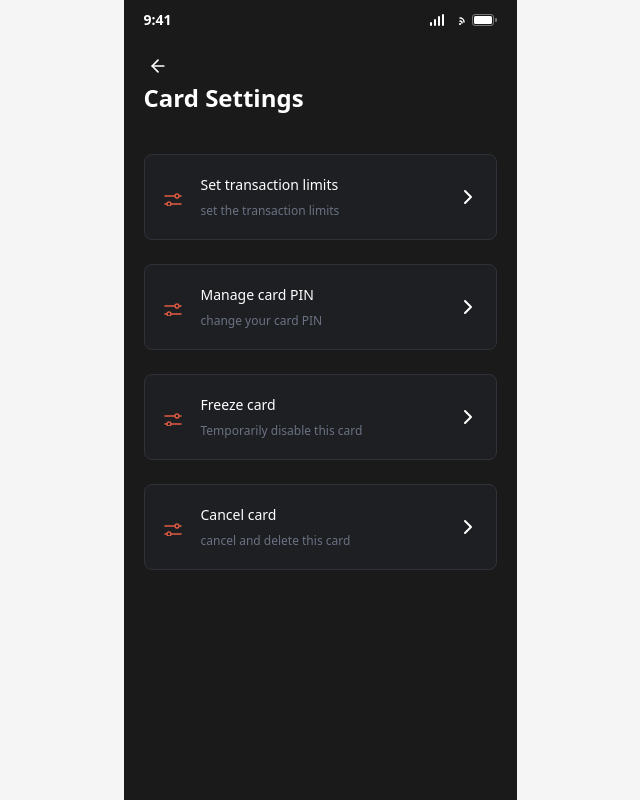
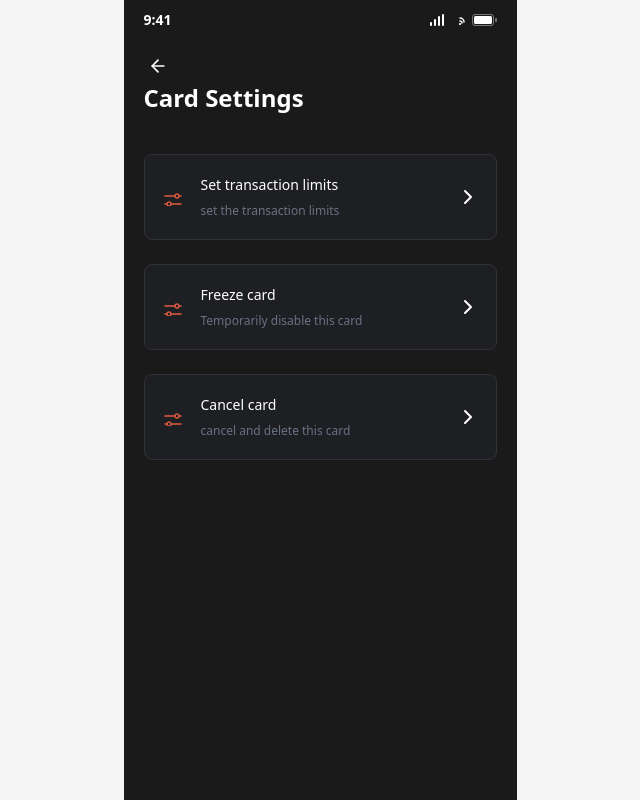
Before and after one commit to gttech15-Ssquad/Demeter, a Next.js app: page /settings in a window 1280 px wide. Shown: the whole page, without its empty margins (320-960 px from the left). Built offline with nearby package versions, Linux system fonts and the light colour scheme; no server answers.

Commit message:
hide manage pin

```diff
--- a/src/components/pages/card-settings-screen.tsx
+++ b/src/components/pages/card-settings-screen.tsx
@@ -141,11 +141,11 @@ export const CardSettingsList = ({
           label="set the transaction limits"
         />
 
-        <DataItem
+        {/* <DataItem
           Icon={LimitSettingsIcon}
           value="Manage card PIN"
           label="change your card PIN"
-        />
+        /> */}
         <DataItem
           onClick={() => setShowFreezeConfirmation(true)}
           Icon={LimitSettingsIcon}
```
